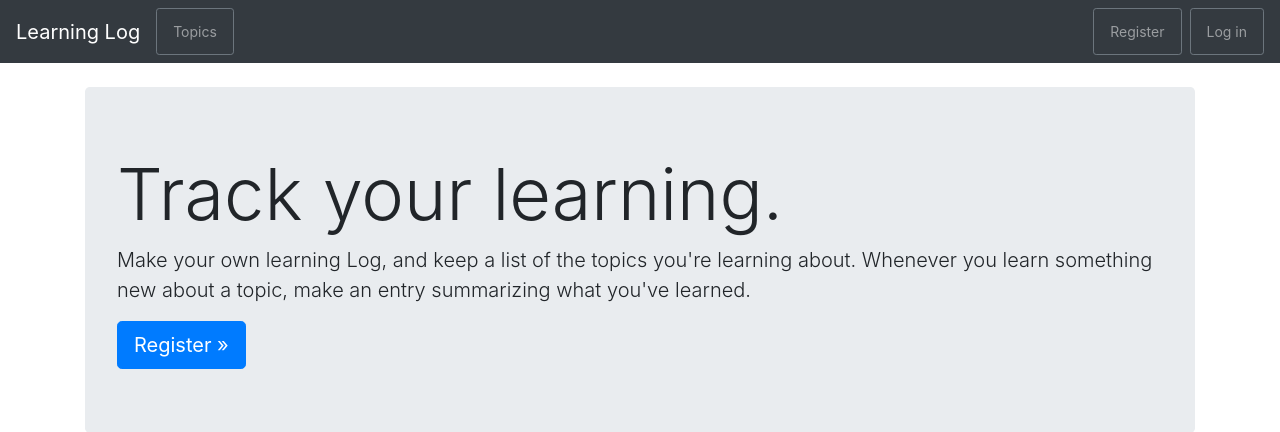
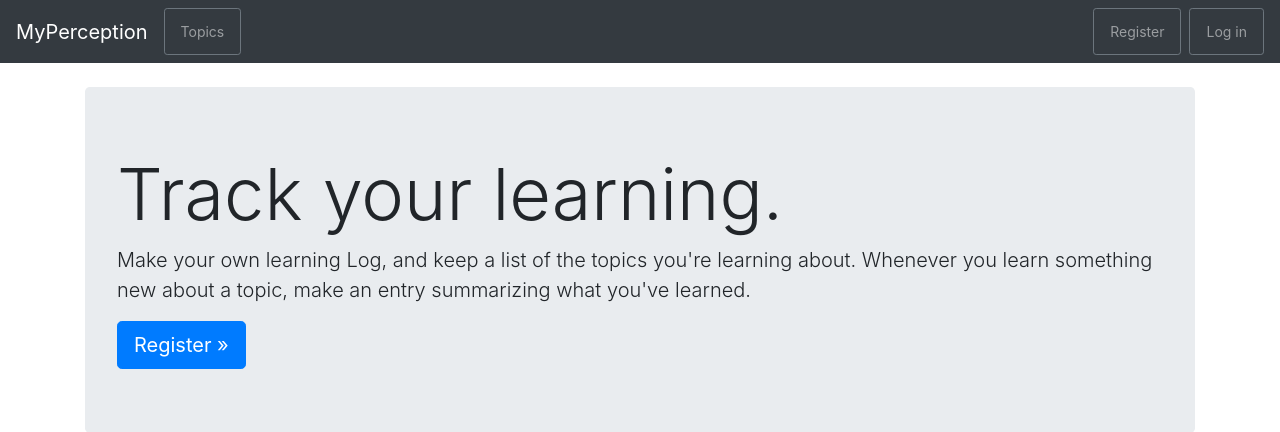
Before and after one commit to KevonneM/kevonne-learning, a Django app: template learning_logs/templates/learning_logs/index.html in a window 1280 px wide. Shown: the top 432 px of the page. Run offline with Django 3.2, Linux system fonts and the light colour scheme; the template is opened without the code that fills it, so the values that code supplies are empty; some libraries are stand-ins or nearby versions.

Commit message:
Renamed Site.

```diff
--- a/learning_logs/templates/learning_logs/base.html
+++ b/learning_logs/templates/learning_logs/base.html
@@ -7,7 +7,7 @@
 
     <meta charset="utf-8">
     <meta name="viewport" content="width=device-width", inital-scale=1 shrink-to-fit="no">
-    <title>Learning Log</title>
+    <title>MyPerception</title>
 
     {% bootstrap_css %}
     {% bootstrap_javascript jquery='full' %}
@@ -16,7 +16,7 @@
 <body>
     <nav class="navbar navbar-expand-md navbar-dark bg-dark mb-4">
 
-        <a class="navbar-brand" href="{% url 'learning_logs:index' %}">Learning Log</a>
+        <a class="navbar-brand" href="{% url 'learning_logs:index' %}">MyPerception</a>
 
         <button class="navbar-toggler" type="button"      data-toggle="collapse" data-target="#navbarCollapse" aria-controls="navbarCollapse" aria-expanded="false" aria-label="Toggle navigation">
         <span class="navbar-toggler-icon"></span></button>
```
